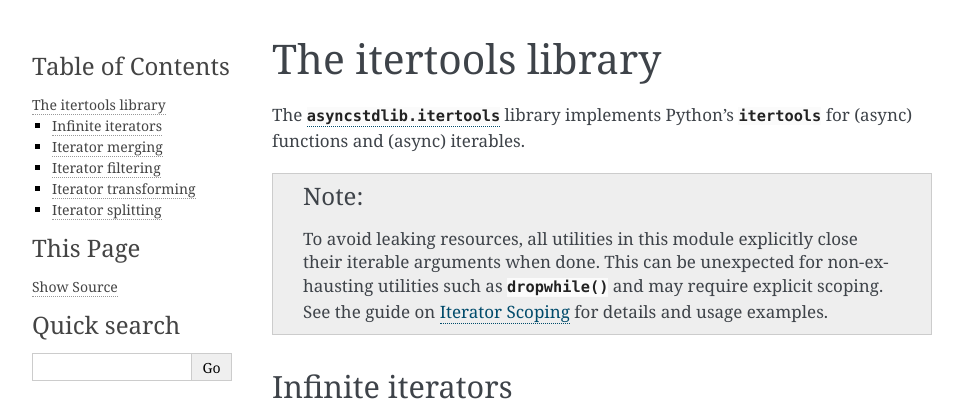
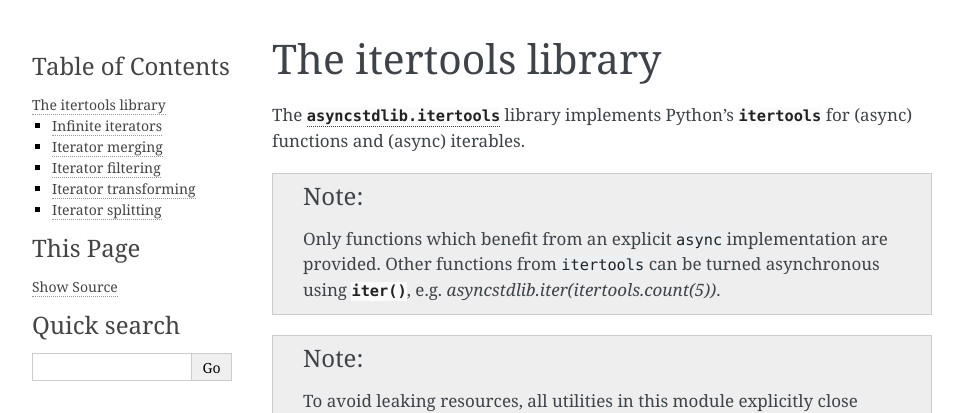
Before and after one commit to maxfischer2781/asyncstdlib, a Sphinx documentation site: the page built from docs/source/api/itertools.rst, in a window 1280 px wide and 900 px high, cut to the strip 0-413 px from the top of the window. Shown: the whole strip, without its empty margins (148-1111 px from the left). Built offline with Sphinx 7.4.7, drawn with Linux system fonts in a browser that asks for light colours; formulas are drawn with MathJax 3.

Commit message:
Add note about missing itertools functions

```diff
--- a/docs/source/api/itertools.rst
+++ b/docs/source/api/itertools.rst
@@ -7,6 +7,12 @@ The itertools library
 
 The :py:mod:`asyncstdlib.itertools` library implements
 Python's :py:mod:`itertools` for (async) functions and (async) iterables.
+
+.. note::
+
+    Only functions which benefit from an explicit ``async`` implementation are provided.
+    Other functions from ``itertools`` can be turned asynchronous using :py:func:`~asyncstdlib.iter`,
+    e.g. `asyncstdlib.iter(itertools.count(5))`.
 
 .. note::
 
```
